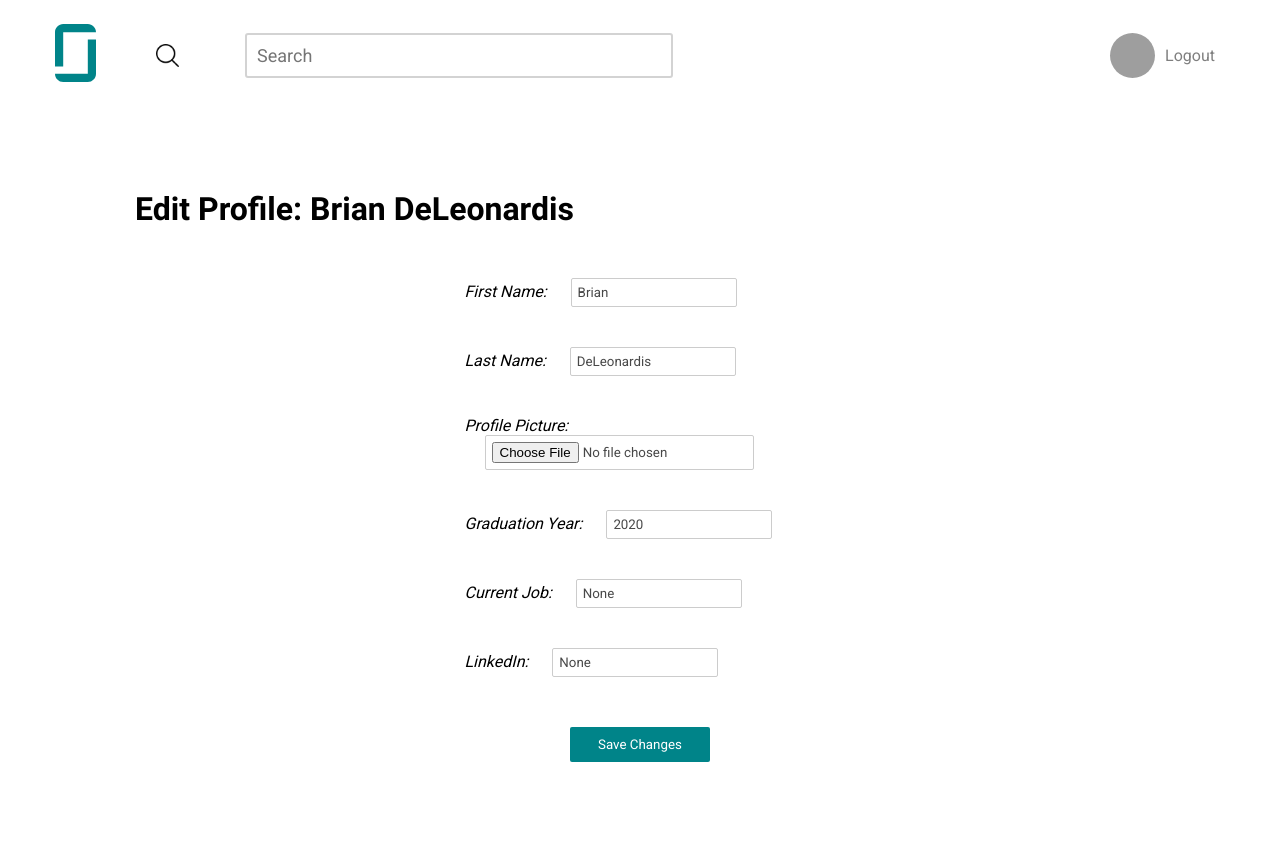
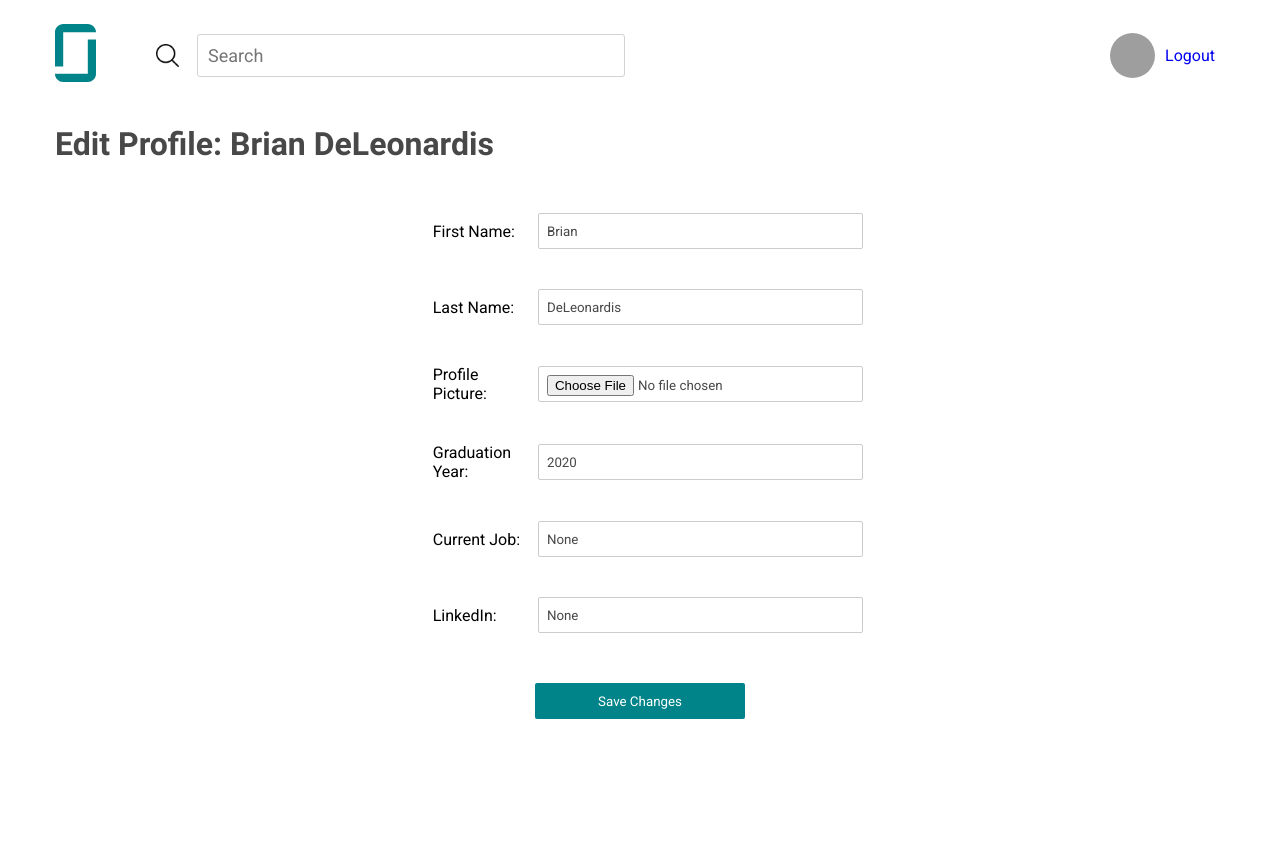
Before and after one commit to codebase-berkeley/code-door, a Django app: page /codedoor/editprofile/1 in a window 1280 px wide. After the commit the page ends 719 px from the top, so only its background shows below. Run offline with Django 3.2, Linux system fonts and the light colour scheme; a user stored in the database is signed in; data comes from the database, SQL or seed files in the repository; parts of the project's set-up code (start-up, migrations or seed data) failed here and were passed over; some web fonts are replaced; grey boxes are pictures that could not be loaded.

Commit message:
[WIP] Restyling modals (#60, #61, #62) (#65)
* made some profile form edits and consolidated styling into one stylesheet

* finished restyling create review modal

* decreased height of modal inputs

```diff
--- a/codedoor/static/css/application.css
+++ b/codedoor/static/css/application.css
@@ -152,7 +152,7 @@ rect.orange-rect {
 
 .applicant-name {
   font-size: 12px;
-  font-family: 'Roboto';
+  font-family: "Roboto";
   color: #7f7f7f;
   margin-left: 20px;
 }
--- a/codedoor/static/css/base.css
+++ b/codedoor/static/css/base.css
@@ -1,18 +1,18 @@
 @font-face {
-  font-family: 'Roboto';
-  src: url('/static/fonts/Roboto-Regular.ttf');
+  font-family: "Roboto";
+  src: url("/static/fonts/Roboto-Regular.ttf");
 }
 @font-face {
-  font-family: 'Roboto-Light';
-  src: url('/static/fonts/Roboto-Light.ttf');
+  font-family: "Roboto-Light";
+  src: url("/static/fonts/Roboto-Light.ttf");
 }
 @font-face {
-  font-family: 'Roboto-Medium';
-  src: url('/static/fonts/Roboto-Medium.ttf');
+  font-family: "Roboto-Medium";
+  src: url("/static/fonts/Roboto-Medium.ttf");
 }
 @font-face {
-  font-family: 'Roboto-Bold';
-  src: url('/static/fonts/Roboto-Bold.ttf');
+  font-family: "Roboto-Bold";
+  src: url("/static/fonts/Roboto-Bold.ttf");
 }
 
 .menu {
@@ -38,15 +38,15 @@ image,
 svg,
 path,
 g,
-canvas {
+canvas,
+label {
   box-sizing: border-box;
   background-color: transparent;
   border: none;
   text-decoration: none;
   user-select: none;
   list-style: none;
-	font-family: 'Roboto';
-	color: #7F7F7F;
+  font-family: "Roboto";
 }
 
 * {
@@ -79,12 +79,14 @@ canvas {
   margin: 15px 0 80px;
 }
 
-h1, h2 {
-    font-family: 'Roboto-Bold';
+h1,
+h2 {
+  font-family: "Roboto-Bold";
   color: #484848;
 }
-h3, h4 {
-    font-family: 'Roboto-Medium';
+h3,
+h4 {
+  font-family: "Roboto-Medium";
   color: #484848;
 }
 
@@ -101,15 +103,13 @@ button:hover {
   background-color: #01696d;
 }
 
-
-.item{
+.item {
   display: inline-block;
   padding: 1px;
 }
 
-.bar{
+.bar {
   width: 80%;
-
 }
 
 #topsearch {
--- a/codedoor/static/css/editprofile.css
+++ /dev/null
@@ -1,59 +0,0 @@
-body {
-    font-family: Roboto;
-}
-
-h1 {
-    margin-top: 80px;
-    margin-left: 80px;
-    font-weight: bold;
-    color: Black;
-}
-
-form {
-    width: 30%;
-    margin: 50px auto;
-}
-
-.entry {
-    font-style: italic;
-    margin-top: 40px;
-}
-
-.entry input {
-    margin-left: 20px;
-    border-radius: 2px;
-    padding: 6px 6px;
-    border: 1px solid #cccccc;
-    outline: none;
-}
-
-.entry input:hover {
-    transition-duration: 0.3s;
-    border: 1px solid #008489;
-}
-
-.entry input:focus {
-    border: 1px solid #008489;
-}
-
-#submit {
-    width: 50%;
-    margin: 50px auto;
-    text-align: center;
-}
-
-#submit input {
-    width: 80%;
-    background-color: #008489;
-    color: White;
-    border: none;
-    border-radius: 2px;
-    padding: 10px 20px;
-    outline: none;
-    font-family: Roboto;
-}
-
-#submit input:hover {
-    transition-duration: 0.3s;
-    background-color: #01959b;
-}
--- a/codedoor/static/css/nav.css
+++ b/codedoor/static/css/nav.css
@@ -37,6 +37,6 @@
   font-size: 18px;
   padding: 10px;
   width: 100%;
-  border: 2px solid #d3d3d3;
+  border: 1px solid #d3d3d3;
   border-radius: 3px;
 }
--- a/codedoor/templates/codedoor/editprofile.html
+++ b/codedoor/templates/codedoor/editprofile.html
@@ -4,21 +4,21 @@
 {% block content %}
 <html>
 <link href="https://fonts.googleapis.com/css?family=Roboto" rel="stylesheet">
-<link rel="stylesheet" type="text/css" href="{% static 'css/editprofile.css' %}">
+<link rel="stylesheet" type="text/css" href="{% static 'css/profileform.css' %}">
 <h1>
     Edit Profile: {{ profile.user.get_full_name }}
 </h1>
-<form enctype="multipart/form-data" action="{% url 'codedoor:editprofile' pk=profile.id %}" method="POST"> {% csrf_token %}
+<form class="profile-form" enctype="multipart/form-data" action="{% url 'codedoor:editprofile' pk=profile.id %}" method="POST"> {% csrf_token %}
     <div class="entry">
-        First Name:
+        <p class="label">First Name:</p>
         <input type="text" name="first_name" value="{{ profile.user.first_name }}" required>
     </div>
     <div class="entry">
-        Last Name:
+        <p class="label">Last Name:</p>
         <input type="text" name="last_name" value="{{ profile.user.last_name }}" required>
     </div>
     <div class="entry">
-        Profile Picture:
+        <p class="label">Profile Picture:</p>
         {% if profile.profile_pic %}
             <input type="file" name="profile_pic" accept="image/*" id="pfpchanger">
             <script language="JavaScript">
@@ -34,15 +34,15 @@
         {%  endif %}
     </div>
     <div class="entry">
-        Graduation Year:
+        <p class="label">Graduation Year:</p>
         <input type="number" name="graduation_year" value="{{ profile.graduation_year }}" required>
     </div>
     <div class="entry">
-        Current Job:
+        <p class="label">Current Job:</p>
         <input type="text" name="current_job" value="{{ profile.current_job }}">
     </div>
     <div class="entry">
-        LinkedIn:
+        <p class="label">LinkedIn:</p>
         <input type="text" name="linkedin" value="{{ profile.linkedin }}">
     </div>
     <div id="submit">
--- a/codedoor/templates/codedoor/finishprofile.html
+++ b/codedoor/templates/codedoor/finishprofile.html
@@ -1,8 +1,8 @@
 
 {% load static %}
 <link href="https://fonts.googleapis.com/css?family=Roboto" rel="stylesheet">
-<link rel="stylesheet" type="text/css" href="{% static 'css/createprofile.css' %}">
-    <link rel="stylesheet" type="text/css" href="{% static 'css/base.css' %}">
+<link rel="stylesheet" type="text/css" href="{% static 'css/profileform.css' %}">
+<link rel="stylesheet" type="text/css" href="{% static 'css/base.css' %}">
 <h1 class="profile-header">
     Finish Profile
 </h1>
```
Also changed, not shown: codedoor/static/css/modal.css (+43 -3 lines), codedoor/static/js/dropdown.js (+21 -15 lines), codedoor/templates/codedoor/createprofile.html (+10 -10 lines), codedoor/templates/codedoor/home.html (+22 -19 lines), codedoor/static/css/profileform.css (renamed from codedoor/static/css/createprofile.css). Lines whose indentation alone changed are shown as unchanged.
